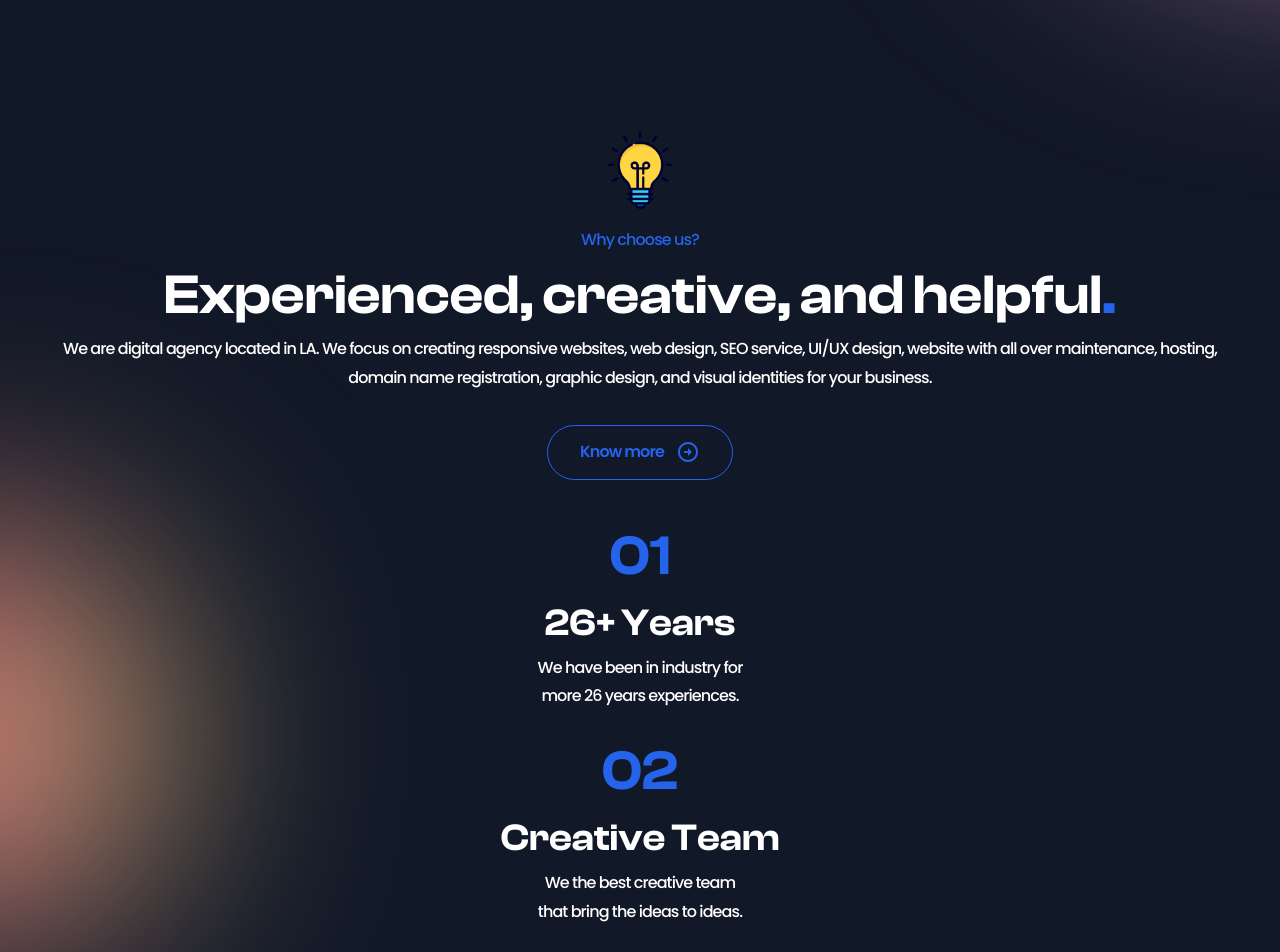
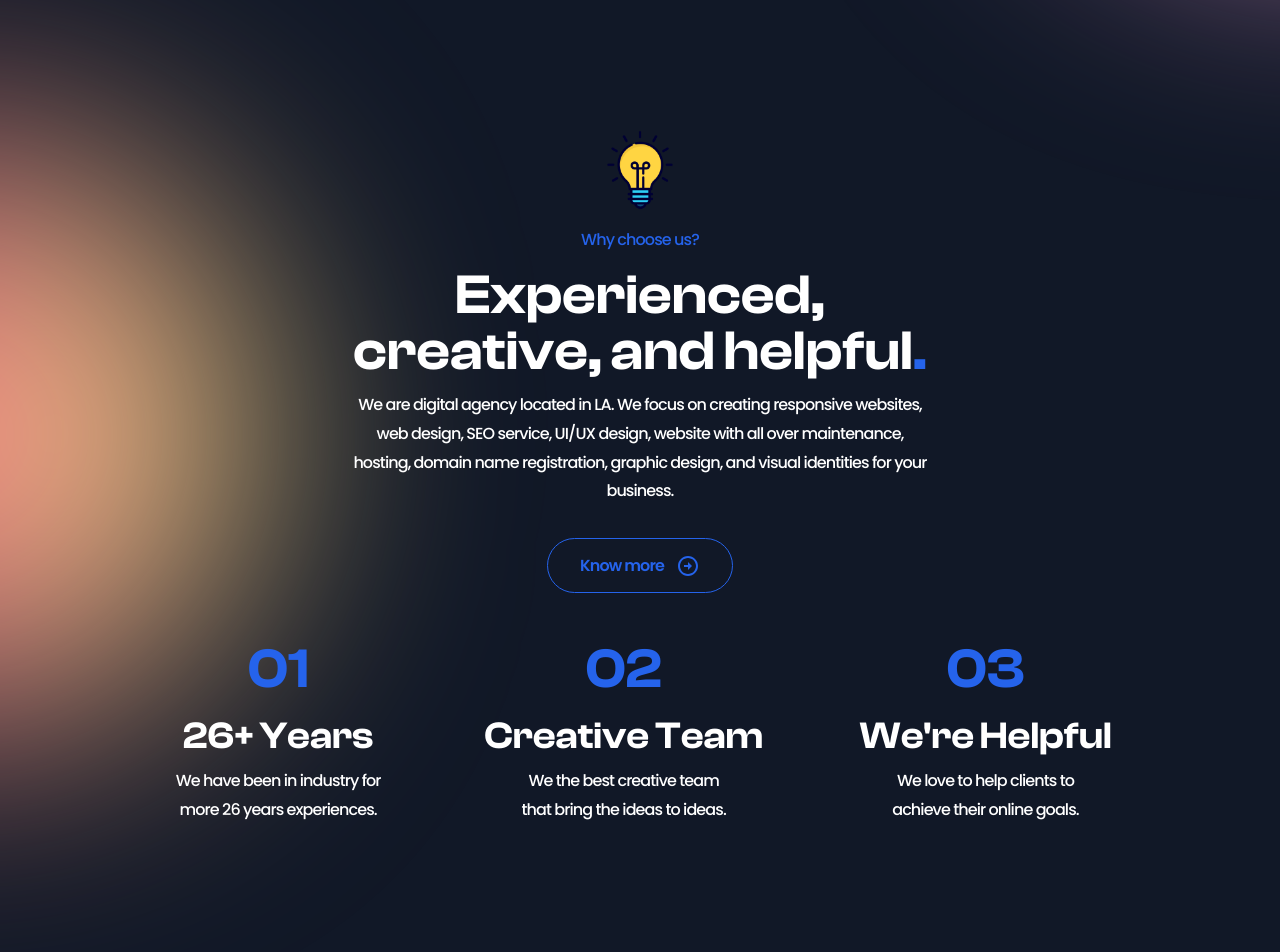
Before and after one commit to fajarfadillahh/scoolab-digital-agency-react-tailwind, a React (Vite) app: page / in a window 1280 px wide. Shown: the part 2720-3672 px from the top of the page. Built offline with nearby package versions, Linux system fonts and the light colour scheme.

Commit message:
modified: responsive Experienced components

```diff
--- a/src/components/Experienced.jsx
+++ b/src/components/Experienced.jsx
@@ -15,11 +15,11 @@ const Experienced = () => {
   return (
     <div className="section relative">
       {/* gradient */}
-      <div className="absolute top-[500px] -left-[250px] h-[400px] w-[400px] rounded-full bg-gradient-to-r from-pink-600 to-yellow-200 blur-[130px]" />
+      <div className="absolute top-[500px] -left-[250px] h-[400px] w-[400px] rounded-full bg-gradient-to-r from-pink-600 to-yellow-200 blur-[130px] 2xl:top-[100px] 2xl:-left-[350px] 2xl:h-[600px] 2xl:w-[600px]" />
 
-      <div className="container relative grid gap-12">
+      <div className="container relative grid gap-12 sm:mx-auto sm:max-w-2xl lg:max-w-3xl 2xl:max-w-6xl">
         {/* experience data */}
-        <div className="justify-self-center text-center">
+        <div className="justify-self-center text-center sm:max-w-xl">
           <img
             src={ExperienceIcon}
             alt="experience icon"
@@ -43,7 +43,7 @@ const Experienced = () => {
         </div>
 
         {/* experience group */}
-        <div className="grid justify-center gap-8">
+        <div className="grid justify-center gap-8 sm:grid-cols-[repeat(2,max-content)] 2xl:grid-cols-[repeat(3,max-content)] 2xl:gap-24">
           {ExperienceData.map((item, index) => {
             // destructure item
             const { number, title, text } = item;
```
